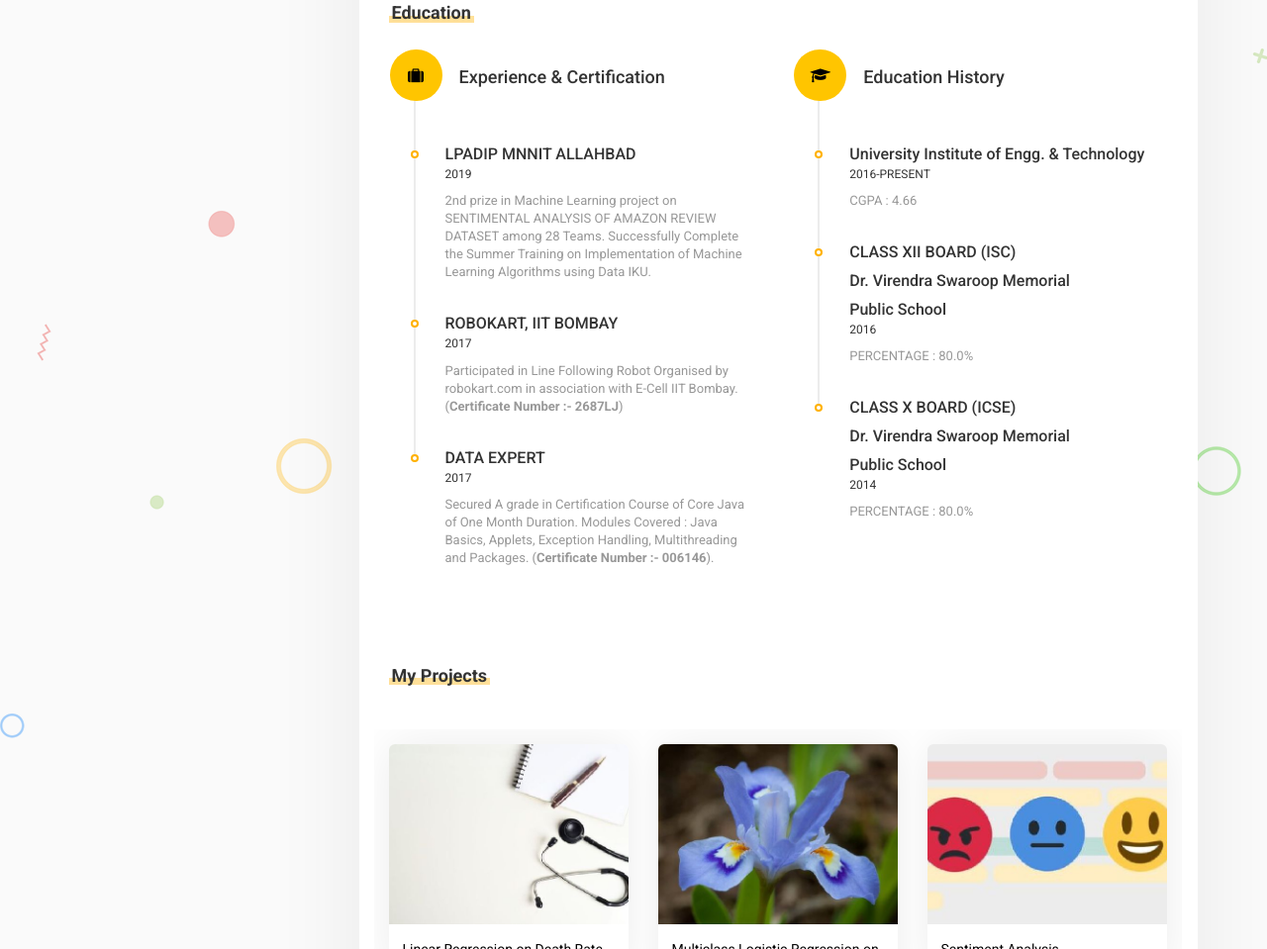
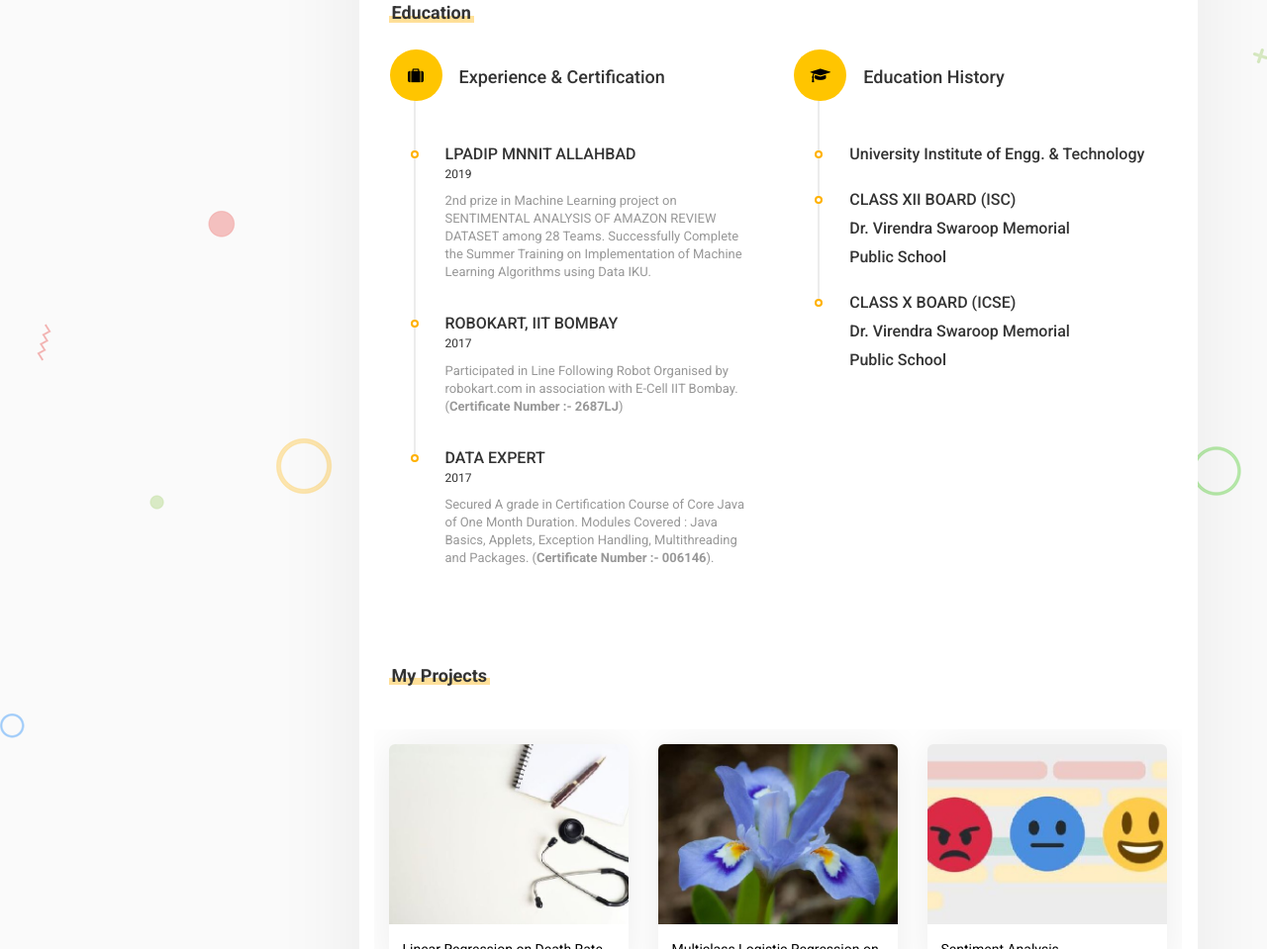
Before and after one commit to arrowav36/arrowav36.github.io, a plain HTML site: page index.html in a window 1280 px wide. Shown: the part 824-1783 px from the top of the page at 99% size. Drawn offline with Linux system fonts and the light colour scheme.

Commit message:
Update index.html

```diff
--- a/index.html
+++ b/index.html
@@ -234,8 +234,6 @@
                                     <li><i class="fa fa-graduation-cap" aria-hidden="true"></i><h2 class="timeline-title">Education History</h2></li>
                                     <!-- a work -->
                                     <li><h3 class="line-title">University Institute of Engg. & Technology</h3>
-                                        <span>2016-PRESENT</span>
-                                        <p class="little-text">CGPA : 4.66 </p>
                                     </li>
                                    <!-- a work -->
                                     <li><h3 class="line-title">CLASS XII BOARD (ISC)</h3>
@@ -243,8 +241,6 @@
                                         <h3 class="line-title"> Dr. Virendra Swaroop Memorial </h3>
                                         <br>
                                         <h3 class="line-title">Public School</h3>
-                                        <span>2016</span>
-                                        <p class="little-text">PERCENTAGE : 80.0%</p>
                                     </li>
                                    <!-- a work -->
                                     <li><h3 class="line-title">CLASS X BOARD (ICSE)</h3>
@@ -252,8 +248,6 @@
                                         <h3 class="line-title">Dr. Virendra Swaroop Memorial</h3>
                                         <br>
                                         <h3 class="line-title">Public School</h3>
-                                        <span>2014</span>
-                                        <p class="little-text">PERCENTAGE : 80.0%</p>
                                     </li>
                                 </ul>
                             </div>
```
